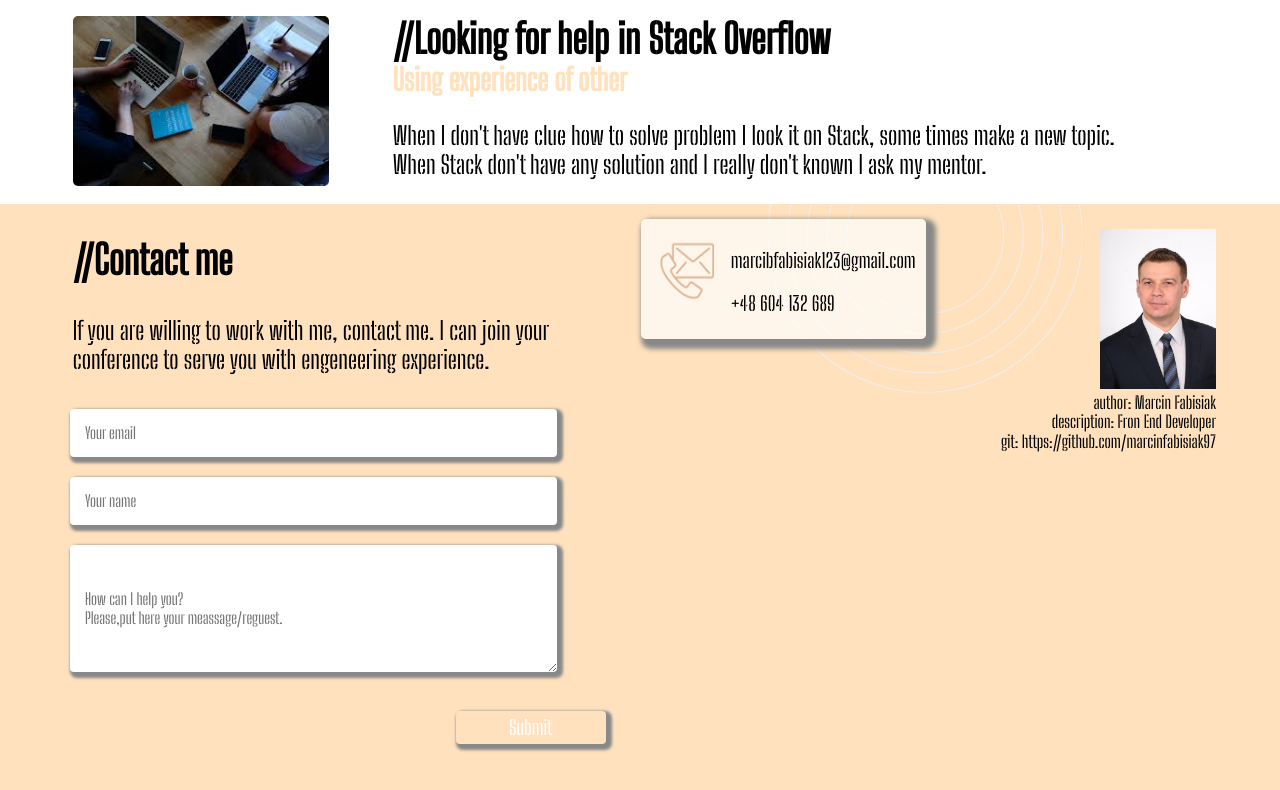
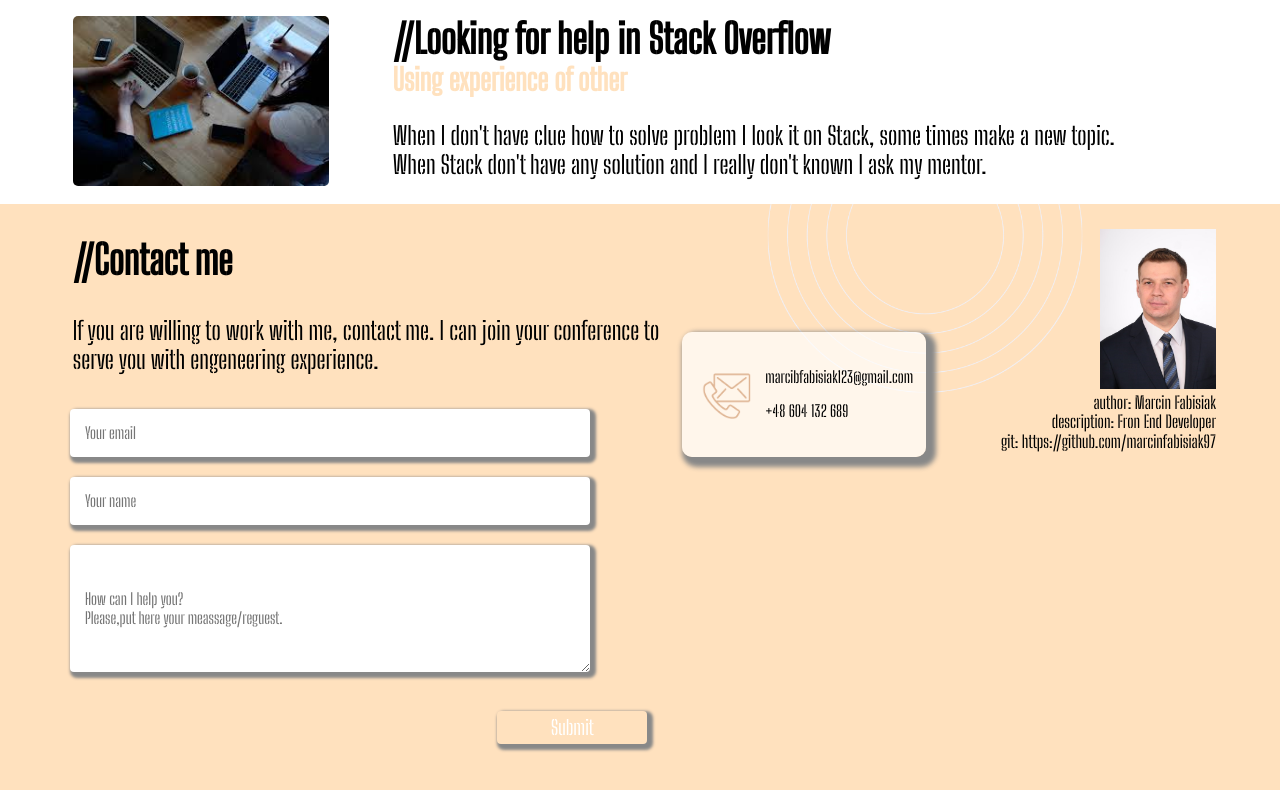
Before and after one commit to marcinfabisiak97/project1PortfolioReact, a React (Create React App) app: page / in a window 1280 px wide. Shown: the part 2592-3382 px from the top of the page. Built offline with nearby package versions, Linux system fonts and the light colour scheme.

Commit message:
correcting contact

```diff
--- a/src/styles/themes/default/components/_contacts.scss
+++ b/src/styles/themes/default/components/_contacts.scss
@@ -102,21 +102,19 @@
 }
 
 .main-info_contact {
-  @include myFlex();
-  margin-left: $space-null;
-  margin-right: $space-standard;
-  margin-top: $space-standard;
-  width: 90vw;
-  max-height: 15vh;
+  display: flex;
+  justify-content: space-around;
+  align-items: center;
+  max-width: 300px;
+  max-height: 100px;
+  margin-top: 10%;
+  padding: 1%;
+  background-color: hsla(0, 0%, 100%, 0.7);
   @include boxShadow(5px 5px 5px 5px $c-gray);
-  margin-bottom: $space-null;
-  padding: 30px 30px 10px;
-  border-radius: 5px;
-  background-color: $c-white-opacity;
-
+  border-radius: 10px;
   img {
-    width: 100px;
-    height: 100px;
+    max-width: 70px;
+    max-height: 70px;
   }
 }
 
@@ -131,19 +129,13 @@
       background-position: 700px -200px;
       background-size: 450px;
     }
+    &_contactdescr {
+      width: 50vw;
+    }
   }
-
   .main-info_contact {
-    width: 45vw;
-    padding: $space-medium;
-    max-height: 16vh;
-    img {
-      width: 100px;
-      height: 100px;
-    }
-    p {
-      font-size: pxToRem(28);
-    }
+    max-width: 600px;
+    max-height: 100px;
   }
 }
 
@@ -158,7 +150,9 @@
       background-position: 700px -200px;
       background-size: 450px;
     }
-
+    &_contactdescr {
+      width: 90vw;
+    }
     &_contactparent {
       margin-right: $space-x-small;
       margin-left: $space-xx-large;
@@ -170,27 +164,6 @@
       p {
         margin-left: 1vw;
       }
-    }
-  }
-
-  .main-info_contact {
-    @include myFlex();
-    margin-left: $space-null;
-    margin-right: $space-standard;
-    margin-top: $space-small;
-    width: 70vw;
-    max-height: 10vh;
-    @include boxShadow(5px 5px 5px 5px $c-gray);
-    margin-bottom: $space-null;
-    padding: 10px 10px 30px;
-    border-radius: 5px;
-    background-color: $c-white-opacity;
-    img {
-      width: 80px;
-      height: 80px;
-    }
-    p {
-      font-size: pxToRem(20);
     }
   }
 }
@@ -227,17 +200,6 @@
       font-size: pxToRem(12);
     }
   }
-  .main-info_contact {
-    width: 70vw;
-    max-height: 10vh;
-    img {
-      width: 70px;
-      height: 70px;
-    }
-    p {
-      font-size: pxToRem(15);
-    }
-  }
 }
 
 @media only screen and (max-width: $break-mobile) {
@@ -270,7 +232,7 @@
 
     &_contactchild {
       button {
-        max-width: 90px;
+        max-width: 60px;
       }
     }
     &_contactdescr {
@@ -280,19 +242,8 @@
       }
     }
   }
-
   .main-info_contact {
-    width: 30vw;
-    max-height: 12vh;
-    padding: $space-small;
-    margin-left: $space-small;
-    img {
-      width: 70px;
-      height: 70px;
-    }
-    p {
-      font-size: pxToRem(15);
-    }
+    margin: auto;
   }
 }
 
@@ -350,19 +301,6 @@
     }
   }
 
-  .main-info_contact {
-    width: 40vw;
-    padding: $space-x-small;
-    margin: $space-small;
-    img {
-      width: 50px;
-      height: 50px;
-    }
-
-    p {
-      font-size: pxToRem(10);
-    }
-  }
   .main-wrapper_contactdescr {
     p {
       font-size: pxToRem(10);
@@ -371,6 +309,6 @@
 }
 @media only screen and (max-width: 326px) {
   .main-info_contact {
-    width: 45vw;
+    margin: auto;
   }
 }
```
